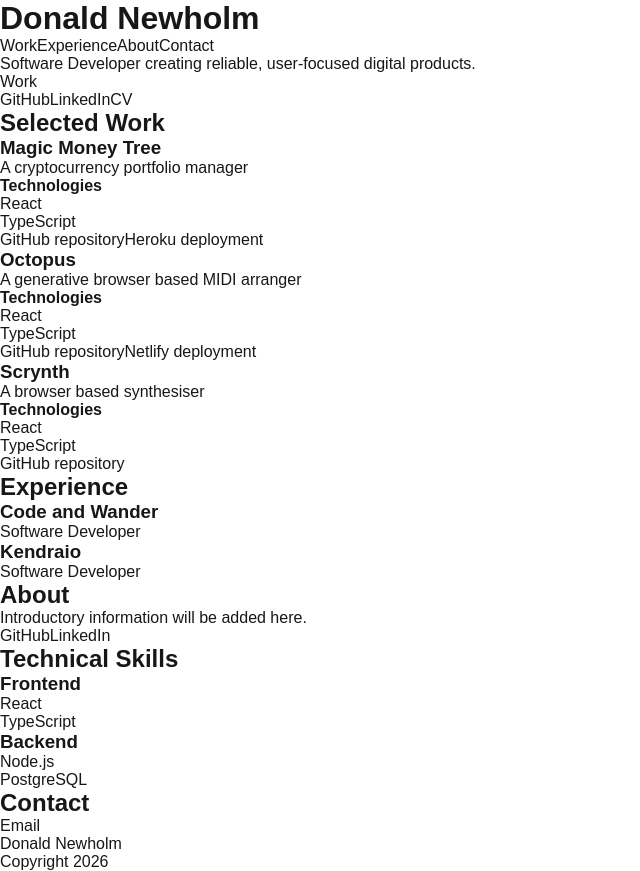
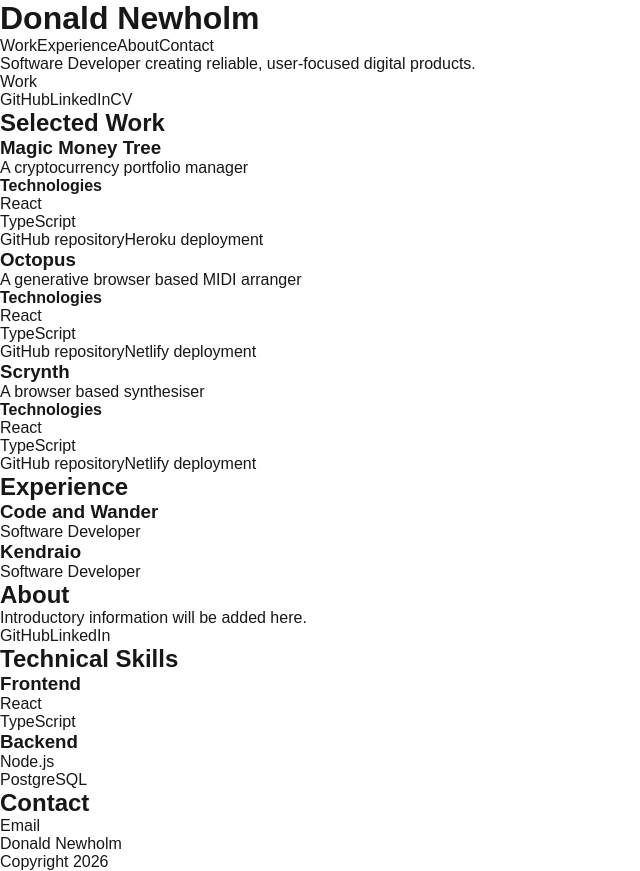
Before and after one commit to CodeKrakken/donald-newholm, a Next.js app: page / in a window 1280 px wide. Shown: the whole page, without its empty margins (0-640 px from the left). Built offline with nearby package versions, Linux system fonts and the light colour scheme.

Commit message:
Add test and implementation for Scrynth deployment link

```diff
--- a/src/components/Projects/Projects.tsx
+++ b/src/components/Projects/Projects.tsx
@@ -46,6 +46,9 @@ export default function Projects() {
         <a href="https://github.com/CodeKrakken/typescrynth">
           GitHub repository
         </a>
+        <a href="https://scrynth.netlify.app">
+          Netlify deployment
+        </a>
       </article>
     </section>
   );
```
Also changed, not shown: 1 other file (tests, documents, lock files or other folders).
